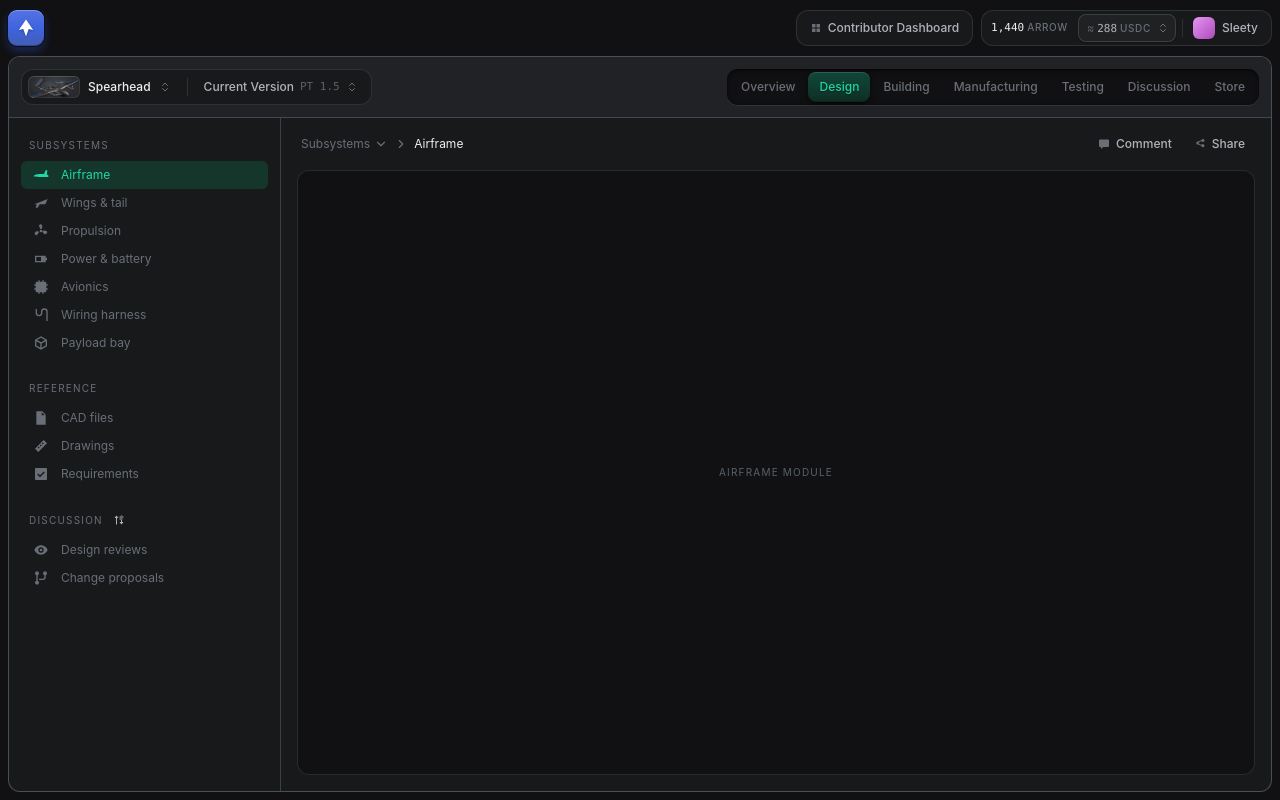
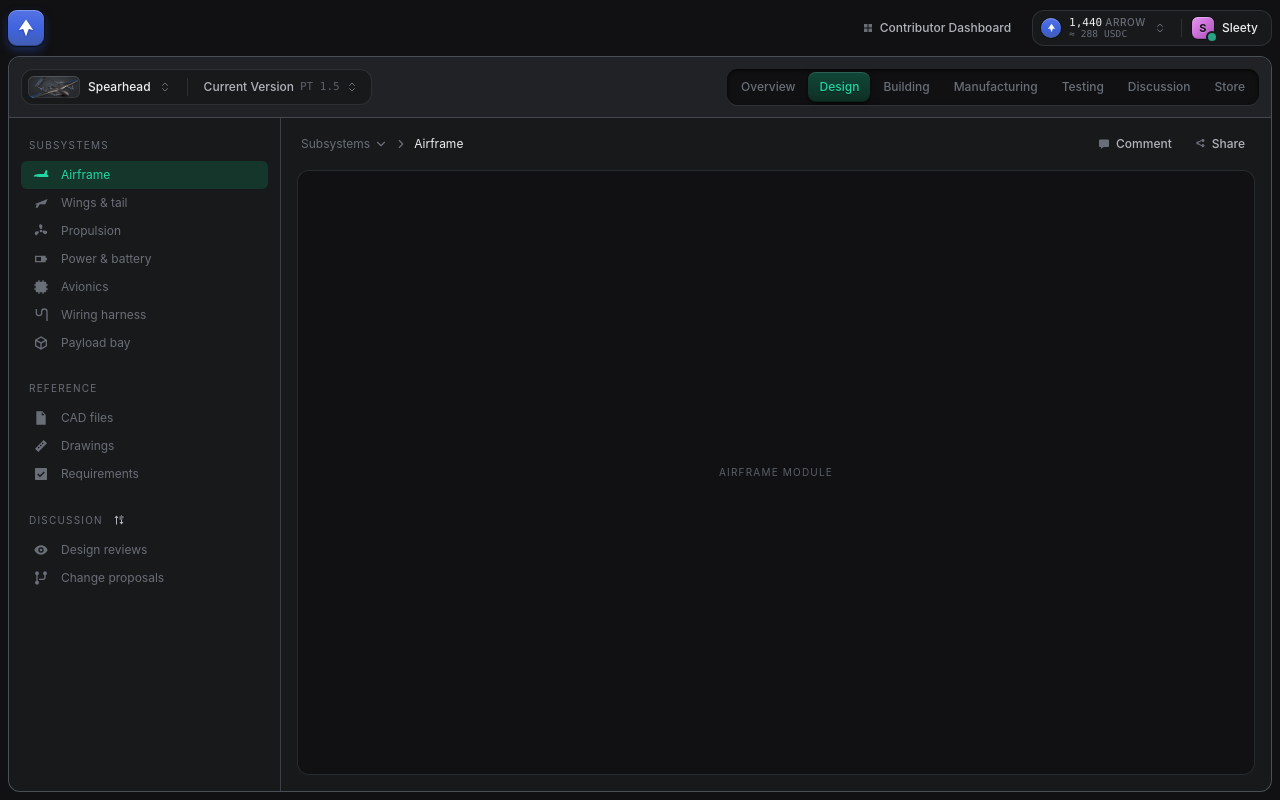
Before and after one commit to Arrow-air/arrow-superapp, a Vue app in the folder prototypes/app-frame/: page /1/1/1#/spearhead/design/airframe in a window 1280 px wide. Built offline with nearby package versions, Linux system fonts and the light colour scheme.

Commit message:
app-frame: wallet toolbar rework, stacked balance with token badge, avatar with initial and connected dot

```diff
--- a/prototypes/app-frame/src/frame/AccountBar.vue
+++ b/prototypes/app-frame/src/frame/AccountBar.vue
@@ -3,6 +3,7 @@ import { computed, ref } from 'vue';
 import Icon from './Icon.vue';
 import Menu from './Menu.vue';
 import WalletDrawer from './WalletDrawer.vue';
+import logomark from '../assets/arrow-logomark-white.svg';
 import { contributor, formatQuote, quote, type Quote } from './account';
 
 // Top right: the dashboard button on its own, then a toolbar (after coss ui
@@ -18,36 +19,32 @@ const walletOpen = ref(false);
 
 <template>
   <div class="account">
-    <div class="toolbar">
-      <button class="tbtn" type="button">
+    <button class="tbtn dash" type="button">
       <Icon name="grid" :size="12" class="icon" />
       <span class="hide-md">Contributor Dashboard</span>
       <span class="show-md">Dashboard</span>
     </button>
-    </div>
 
     <div class="toolbar" role="toolbar" aria-label="Wallet">
-      <div class="tgroup hide-sm">
-        <span class="balance" :aria-label="`${arrow} ARROW`">
-          <span class="num">{{ arrow }}</span><span class="unit">ARROW</span>
-        </span>
-        <Menu :items="quotes" :current="quote" align="end" @select="quote = $event as Quote">
+      <Menu class="hide-sm" :items="quotes" :current="quote" align="end" @select="quote = $event as Quote">
         <template #trigger="{ open, toggle }">
           <button
-              class="select"
+            class="tbtn balance"
             type="button"
             aria-haspopup="menu"
             :aria-expanded="open"
-              :aria-label="`Worth about ${value} ${quote}. Change currency`"
+            :aria-label="`${arrow} ARROW, worth about ${value} ${quote}. Change currency`"
             @click="toggle"
           >
-              <span class="approx">≈</span>
-              <span class="num">{{ value }}</span><span class="unit">{{ quote }}</span>
-              <svg class="chev" viewBox="0 0 24 24" aria-hidden="true"><path d="m7 15 5 5 5-5M7 9l5-5 5 5" /></svg>
+            <span class="token" aria-hidden="true"><img :src="logomark" alt="" /></span>
+            <span class="stack">
+              <span class="line1"><span class="num">{{ arrow }}</span> <span class="unit">ARROW</span></span>
+              <span class="line2">≈ {{ value }} {{ quote }}</span>
+            </span>
+            <svg class="chev-v" viewBox="0 0 24 24" aria-hidden="true"><path d="m7 15 5 5 5-5M7 9l5-5 5 5" /></svg>
           </button>
         </template>
       </Menu>
-      </div>
 
       <span class="tsep hide-sm" aria-hidden="true"></span>
 
@@ -59,7 +56,10 @@ const walletOpen = ref(false);
         :aria-label="`Open wallet for ${contributor.name}`"
         @click="walletOpen = true"
       >
-        <span class="avatar" aria-hidden="true"></span>
+        <span class="avatar" aria-hidden="true">
+          {{ contributor.name.slice(0, 1) }}
+          <span class="status" title="Wallet connected"></span>
+        </span>
         <span class="hide-sm">{{ contributor.name }}</span>
       </button>
     </div>
@@ -70,29 +70,51 @@ const walletOpen = ref(false);
 
 <style scoped>
 .account { display: flex; align-items: center; gap: var(--space-2); }
-.balance { display: inline-flex; align-items: baseline; gap: 3px; padding-inline: 6px; }
+.dash { height: var(--control-height); padding-inline: 12px; border-radius: 10px; }
+
+/* Balance: token badge, amount over value, no inner box. */
+.balance { height: 28px; padding: 0 8px 0 4px; gap: 8px; }
+.token {
+  display: grid;
+  place-items: center;
+  width: 20px;
+  height: 20px;
+  border-radius: 50%;
+  background: var(--brand-fill);
+  box-shadow: inset 0 1px 0 rgb(255 255 255 / 0.25), 0 0 0 1px rgb(0 0 0 / 0.3);
+}
+.token img { width: 11px; height: 12px; margin-top: -1px; }
+.stack { display: flex; flex-direction: column; align-items: flex-start; line-height: 1.05; }
+.line1 { display: inline-flex; align-items: baseline; gap: 3px; }
 .num { font-family: var(--font-mono); font-size: var(--text-sm); color: var(--fg); }
-.select .num { color: var(--fg-2); }
 .unit { font-size: var(--text-2xs); font-weight: 500; letter-spacing: 0.06em; color: var(--fg-muted); }
-.approx { font-size: var(--text-sm); color: var(--fg-faint); }
-.chev {
-  align-self: center;
-  width: 12px;
-  height: 12px;
-  margin-left: 3px;
-  fill: none;
-  stroke: var(--fg-muted);
-  stroke-width: 2;
-  stroke-linecap: round;
-  stroke-linejoin: round;
-}
+.line2 { font-family: var(--font-mono); font-size: 9.5px; color: var(--fg-muted); letter-spacing: 0.01em; }
 
-.who { padding-left: 3px; gap: 7px; }
+/* Profile: avatar with initial and a connected dot. */
+.who { padding-left: 3px; gap: 8px; color: var(--fg); }
 .avatar {
+  position: relative;
+  display: grid;
+  place-items: center;
   width: 22px;
   height: 22px;
   border-radius: 6px;
   background: var(--avatar);
+  box-shadow: inset 0 1px 0 rgb(255 255 255 / 0.3), inset 0 -1px 0 rgb(0 0 0 / 0.2), 0 0 0 1px rgb(0 0 0 / 0.3);
+  color: var(--plum-1);
+  font-size: var(--text-sm);
+  font-weight: 700;
+  text-shadow: 0 1px 0 rgb(255 255 255 / 0.2);
+}
+.status {
+  position: absolute;
+  right: -2px;
+  bottom: -2px;
+  width: 8px;
+  height: 8px;
+  border-radius: 50%;
+  background: var(--jade-9);
+  box-shadow: 0 0 0 2px var(--toolbar-bg);
 }
 
 .show-md { display: none; }
```
Lines whose indentation alone changed are shown as unchanged.
